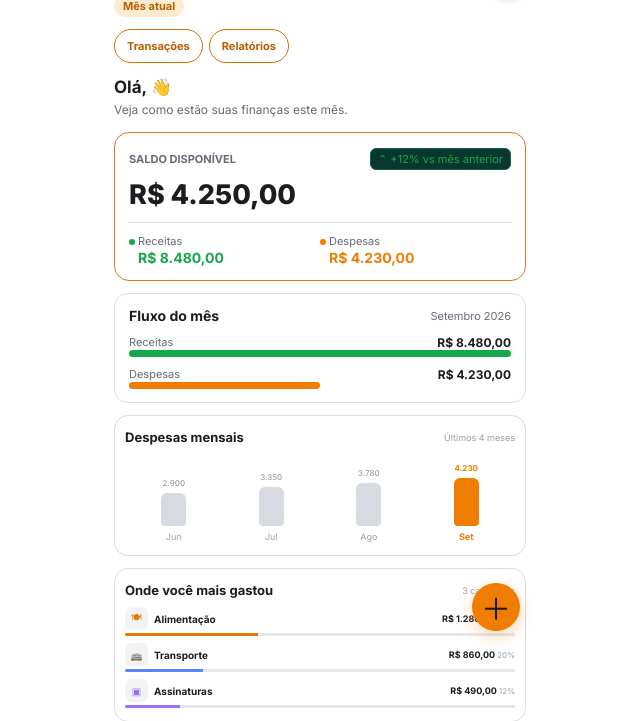
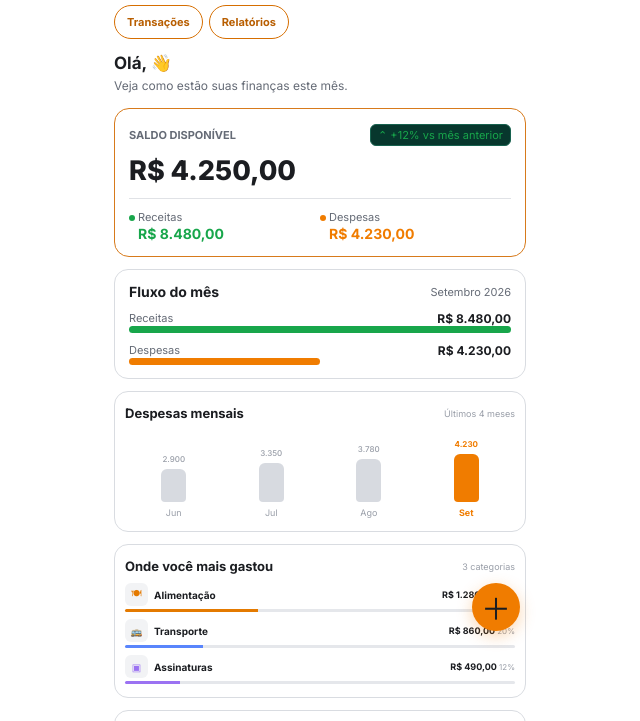
Before and after one commit to infofieb/financas, a website: page modules/financas/index.html in a window 1280 px wide. Shown: the part 149-870 px from the top of the page, without its empty margins (320-960 px from the left). Drawn offline with Linux system fonts and the light colour scheme.

Commit message:
fix: remover margens verticais da tela principal

```diff
--- a/modules/financas/assets/css/style.css
+++ b/modules/financas/assets/css/style.css
@@ -1185,7 +1185,7 @@ textarea {
 
 /* Página institucional de Finanças */
 .landing-page{--lbg:#101114;--lpanel:#18191d;--lline:#34363c;--lmuted:#a0a6b1;--lorange:#f07c00;display:block;min-width:320px;min-height:100vh;color:#f8f8f9;background:var(--lbg)}
-.landing-page main{display:flex;min-height:100vh;align-items:flex-start;justify-content:center;padding:24px 0}
+.landing-page main{display:flex;width:100%;min-height:100vh;align-items:flex-start;justify-content:center;padding:0}
 .landing-page a{color:inherit;text-decoration:none}
 .app-preview{position:relative;width:min(440px,100%);min-height:100vh;height:auto;margin:0;padding:15px 14px 80px;overflow-x:hidden;overflow-y:visible;background:#111216;border:0;border-radius:19px}.preview-modules{display:flex;width:100%;gap:6px;overflow-x:auto;overscroll-behavior-inline:contain;scrollbar-width:none;touch-action:pan-x}.preview-modules::-webkit-scrollbar{display:none}.preview-modules a{flex:0 0 auto;padding:6px 12px;color:#9fa4ae;background:#202126;border:1px solid #303238;border-radius:999px;font-size:12px;font-weight:600}.preview-modules a.active{color:var(--lorange);background:#291c0d;border-color:#7d4300}
 .preview-heading{position:relative;margin-top:15px}.preview-heading>div:first-child{display:flex;align-items:center;gap:9px}.preview-back{display:grid;width:33px;height:33px;padding:0;place-items:center;color:#c8cad0!important;border:1px solid #393b42;border-radius:8px}.preview-back svg{display:block;width:19px;height:19px;fill:none;stroke:currentColor;stroke-width:2;stroke-linecap:round;stroke-linejoin:round}.preview-heading h2{margin:0;font-size:24px}.preview-heading p{margin:6px 0;color:#90949e;font-size:12px}.preview-heading>strong{display:inline-block;padding:4px 9px;color:var(--lorange);background:#33200d;border-radius:999px;font-size:11px}.preview-actions{position:absolute;top:-4px;right:0;display:flex;flex-direction:column;align-items:center;gap:7px}.notification{position:relative;display:grid;width:24px;height:24px;place-items:center;color:#b8bec9}.notification svg{width:21px;height:21px;fill:none;stroke:currentColor;stroke-width:1.8;stroke-linecap:round;stroke-linejoin:round}.notification i{position:absolute;top:0;right:0;width:5px;height:5px;background:var(--lorange);border-radius:50%}.preview-theme-button{display:grid;width:36px;height:36px;padding:0;place-items:center;color:#e7e9ed;background:#181a1f;border:1px solid #3a3d44;border-radius:50%;font-size:20px;line-height:1;box-shadow:0 2px 8px rgba(0,0,0,.18)}
```
